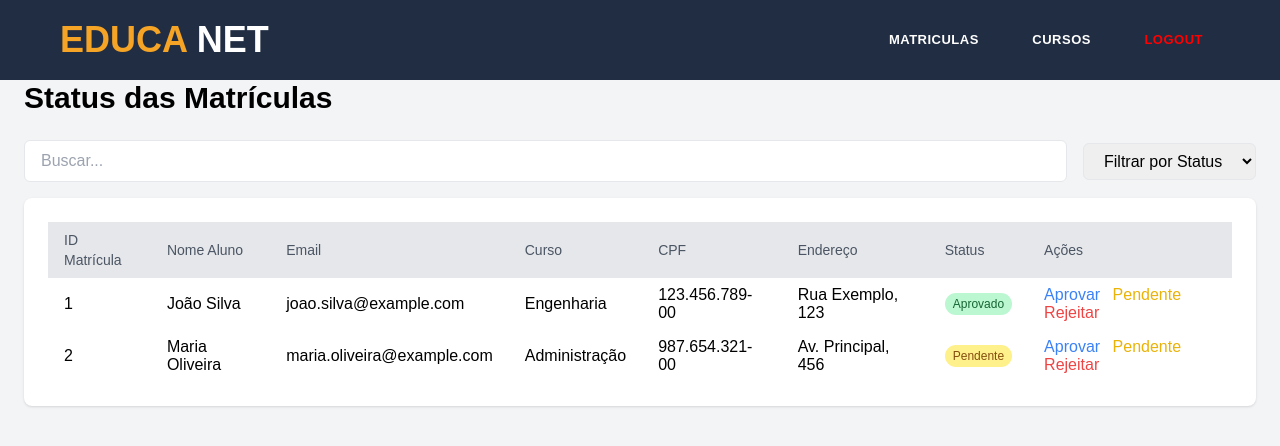
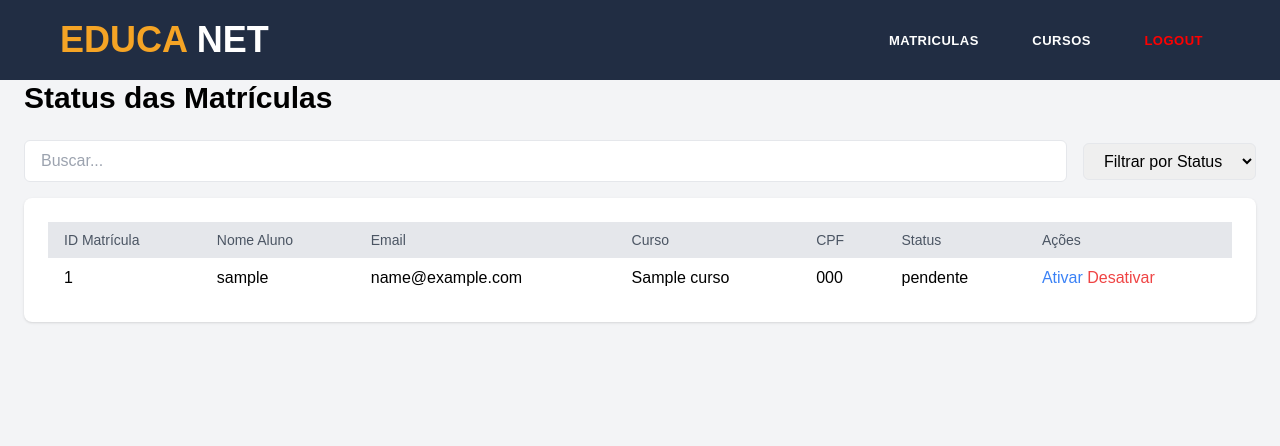
Before and after one commit to LeandroHLL/CidadeDoSaber, a PHP site: page /app/views/admin/dashboard.php in a window 1280 px wide. Shown: the top 446 px of the page. Run offline with PHP 8.4, Linux system fonts and the light colour scheme; tables that the repository leaves empty hold one stand-in row (values such as "Sample post"); some libraries are stand-ins or nearby versions.

Commit message:
dashboard admin

```diff
--- a/app/views/admin/dashboard.php
+++ b/app/views/admin/dashboard.php
@@ -1,4 +1,42 @@
-<html>
+<?php
+$host = "localhost";
+$user = "root";
+$password = "123456cds";
+$database = "educanet";
+
+$conn = new mysqli($host, $user, $password, $database);
+
+if ($conn->connect_error) {
+    die("Erro de conexão: " . $conn->connect_error);
+}
+
+$sql = "
+    SELECT
+        ac.id AS id_matricula,
+        cad.username AS nome,
+        cad.email,
+        (SELECT nome_curso FROM curso WHERE cod_curso = ac.cod_curso) AS curso_nome,
+        cad.phone_number AS cpf,
+        cad.age AS endereco,
+        ac.situacao AS status
+    FROM aluno_curso ac
+    JOIN cadastro cad ON ac.id_cadastro = cad.id
+";
+
+$result = $conn->query($sql);
+$alunos = [];
+
+if ($result && $result->num_rows > 0) {
+    while ($row = $result->fetch_assoc()) {
+        $alunos[] = $row;
+    }
+}
+
+$conn->close();
+?>
+
+<!DOCTYPE html>
+<html lang="pt-br">
 
 <head>
     <meta charset="UTF-8">
@@ -10,7 +48,6 @@
 </head>
 
 <body class="bg-gray-100 h-screen flex overflow-hidden">
-
     <header class="main-header clearfix" role="header">
         <div class="logo">
             <a href="../../../index.html"><em>Educa</em> Net</a>
@@ -36,9 +73,9 @@
                 <input id="search" type="text" placeholder="Buscar..." class="w-full px-4 py-2 border rounded-md focus:outline-none focus:ring focus:ring-blue-300">
                 <select id="filter" class="px-4 py-2 border rounded-md focus:outline-none focus:ring focus:ring-blue-300">
                     <option value="">Filtrar por Status</option>
-                    <option value="Aprovado">Aprovado</option>
-                    <option value="Pendente">Pendente</option>
-                    <option value="Rejeitado">Rejeitado</option>
+                    <option value="pendente">Pendente</option>
+                    <option value="concluida">Concluida</option>
+                    <option value="cancelada">Cancelada</option>
                 </select>
             </div>
         </div>
@@ -54,41 +91,25 @@
                             <th class="px-4 py-2 text-sm font-medium text-gray-600">Email</th>
                             <th class="px-4 py-2 text-sm font-medium text-gray-600">Curso</th>
                             <th class="px-4 py-2 text-sm font-medium text-gray-600">CPF</th>
-                            <th class="px-4 py-2 text-sm font-medium text-gray-600">Endereço</th>
                             <th class="px-4 py-2 text-sm font-medium text-gray-600">Status</th>
                             <th class="px-4 py-2 text-sm font-medium text-gray-600">Ações</th>
                         </tr>
                     </thead>
                     <tbody>
-                        <!-- Placeholder para Dados -->
-                        <?php
-                        // Exemplo de consulta aos alunos pendentes. Substitua pela sua consulta real
-                        $alunos = [
-                            ['id' => 1, 'nome' => 'João Silva', 'email' => 'joao.silva@example.com', 'curso' => 'Engenharia', 'cpf' => '123.456.789-00', 'endereco' => 'Rua Exemplo, 123', 'status' => 'Aprovado'],
-                            ['id' => 2, 'nome' => 'Maria Oliveira', 'email' => 'maria.oliveira@example.com', 'curso' => 'Administração', 'cpf' => '987.654.321-00', 'endereco' => 'Av. Principal, 456', 'status' => 'Pendente'],
-                        ];
-
-                        foreach ($alunos as $aluno) {
-                        ?>
+                        <?php foreach ($alunos as $aluno) : ?>
                             <tr>
-                                <td class="px-4 py-2"><?= $aluno['id'] ?></td>
-                                <td class="px-4 py-2"><?= $aluno['nome'] ?></td>
-                                <td class="px-4 py-2"><?= $aluno['email'] ?></td>
-                                <td class="px-4 py-2"><?= $aluno['curso'] ?></td>
-                                <td class="px-4 py-2"><?= $aluno['cpf'] ?></td>
-                                <td class="px-4 py-2"><?= $aluno['endereco'] ?></td>
-                                <td class="px-4 py-2" data-status="<?= $aluno['status'] ?>">
-                                    <span class="bg-<?= $aluno['status'] == 'Aprovado' ? 'green' : ($aluno['status'] == 'Pendente' ? 'yellow' : 'red') ?>-200 text-<?= $aluno['status'] == 'Aprovado' ? 'green' : ($aluno['status'] == 'Pendente' ? 'yellow' : 'red') ?>-800 text-xs px-2 py-1 rounded-full"><?= $aluno['status'] ?></span>
-                                </td>
+                                <td class="px-4 py-2"><?= htmlspecialchars($aluno['id_matricula']) ?></td>
+                                <td class="px-4 py-2"><?= htmlspecialchars($aluno['nome']) ?></td>
+                                <td class="px-4 py-2"><?= htmlspecialchars($aluno['email']) ?></td>
+                                <td class="px-4 py-2"><?= htmlspecialchars($aluno['curso_nome']) ?></td>
+                                <td class="px-4 py-2"><?= htmlspecialchars($aluno['cpf']) ?></td>
+                                <td class="px-4 py-2"><?= htmlspecialchars($aluno['status']) ?></td>
                                 <td class="px-4 py-2">
-                                    <a href="atualizar_status.php?id=<?= $aluno['id'] ?>&status=Aprovado" class="text-blue-500 hover:underline mr-2">Aprovar</a>
-                                    <a href="atualizar_status.php?id=<?= $aluno['id'] ?>&status=Pendente" class="text-yellow-500 hover:underline mr-2">Pendente</a>
-                                    <a href="atualizar_status.php?id=<?= $aluno['id'] ?>&status=Rejeitado" class="text-red-500 hover:underline">Rejeitar</a>
+                                    <a href="atualizar_status.php?id=<?= $aluno['id_matricula'] ?>&status=ativo" class="text-blue-500 hover:underline">Ativar</a>
+                                    <a href="atualizar_status.php?id=<?= $aluno['id_matricula'] ?>&status=inativo" class="text-red-500 hover:underline">Desativar</a>
                                 </td>
                             </tr>
-                        <?php
-                        }
-                        ?>
+                        <?php endforeach; ?>
                     </tbody>
                 </table>
             </div>
@@ -104,20 +125,16 @@
 
             function filterTable() {
                 const searchText = searchInput.value.toLowerCase();
-                const filterStatus = filterSelect.value;
+                const filterStatus = filterSelect.value.toLowerCase();
 
                 rows.forEach(row => {
                     const rowText = row.textContent.toLowerCase();
-                    const rowStatus = row.querySelector('[data-status]').getAttribute('data-status');
+                    const rowStatus = row.querySelector('td:nth-child(6)').textContent.toLowerCase();
 
                     const matchesSearch = rowText.includes(searchText);
                     const matchesFilter = !filterStatus || rowStatus === filterStatus;
 
-                    if (matchesSearch && matchesFilter) {
-                        row.style.display = '';
-                    } else {
-                        row.style.display = 'none';
-                    }
+                    row.style.display = matchesSearch && matchesFilter ? '' : 'none';
                 });
             }
 
```
